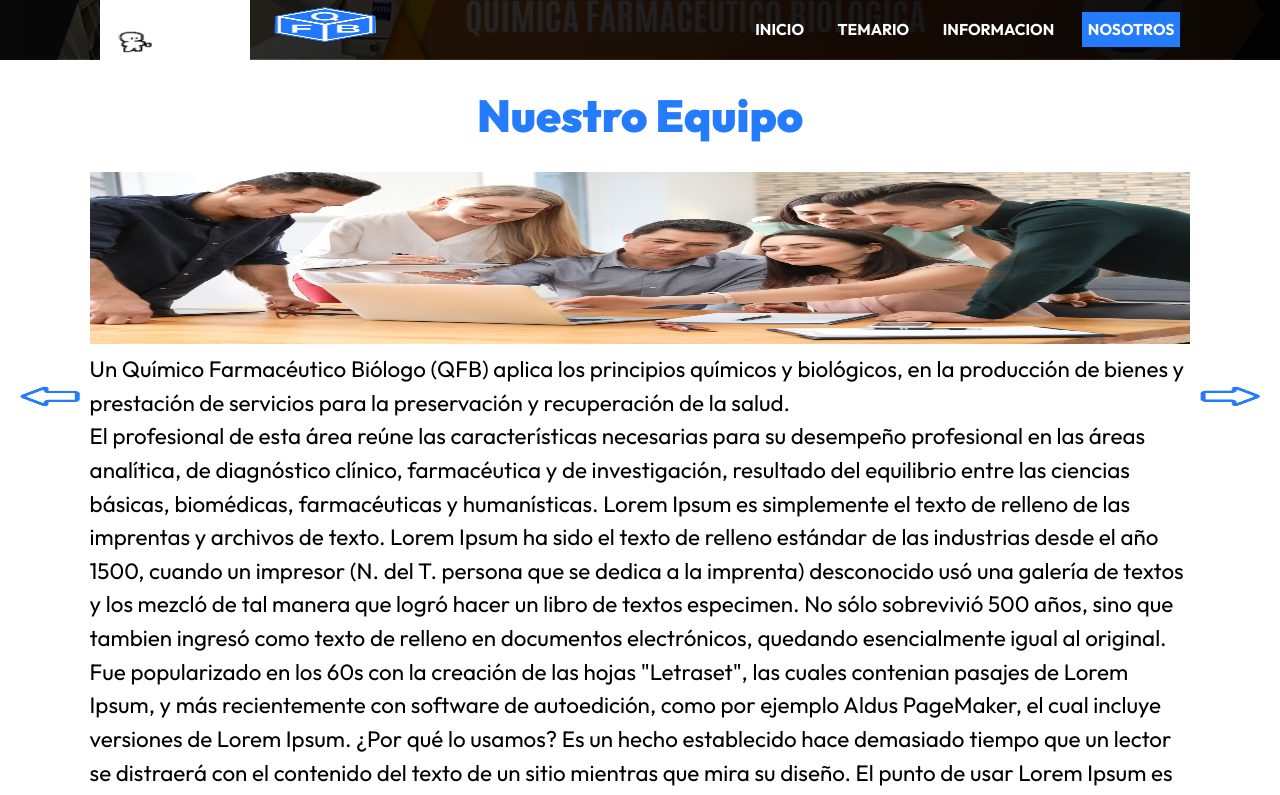
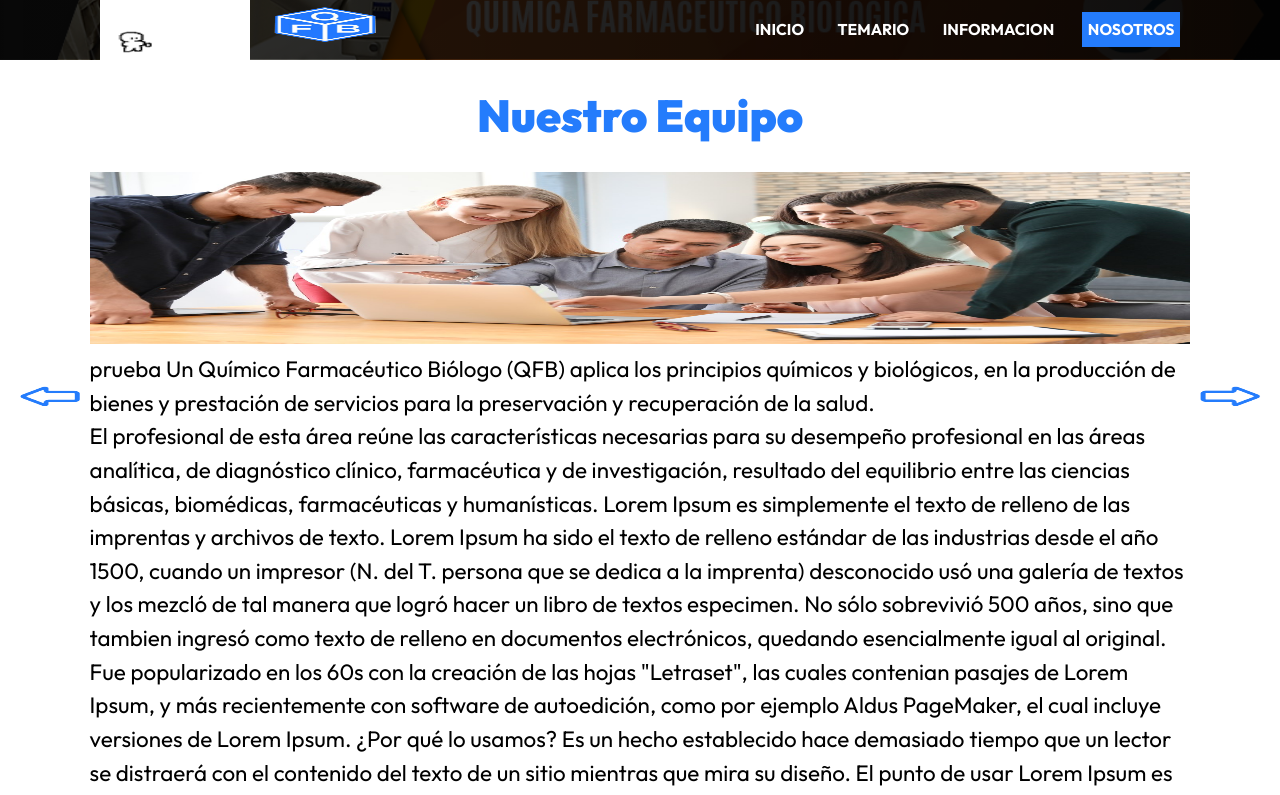
Before and after one commit to GamaRcV/diapositivas, a Next.js app: page /nosotros in a window 1280 px wide. Shown: the top 795 px of the page. Built offline with nearby package versions, Linux system fonts and the light colour scheme.

Commit message:
Se modifica el readme

```diff
--- a/pages/nosotros.js
+++ b/pages/nosotros.js
@@ -17,6 +17,7 @@ export default function Nosotros() {
         <Image className={styles.imagen} src='/img/rey.jpg' width={1920} height={300} alt='Imagen QFB' />
 
           <p>
+            prueba
           Un Químico Farmacéutico Biólogo (QFB) aplica los principios químicos y biológicos, en la producción de bienes y prestación de servicios para la preservación y recuperación de la salud.<br />
             El profesional de esta área reúne las características necesarias para su desempeño profesional en las áreas analítica, de diagnóstico clínico, farmacéutica y de investigación, resultado del equilibrio entre las ciencias básicas, biomédicas, farmacéuticas y humanísticas.
             Lorem Ipsum es simplemente el texto de relleno de las imprentas y archivos de texto. Lorem Ipsum ha sido el texto de relleno estándar de las industrias desde el año 1500, cuando un impresor (N. del T. persona que se dedica a la imprenta) desconocido usó una galería de textos y los mezcló de tal manera que logró hacer un libro de textos especimen. No sólo sobrevivió 500 años, sino que tambien ingresó como texto de relleno en documentos electrónicos, quedando esencialmente igual al original. Fue popularizado en los 60s con la creación de las hojas "Letraset", las cuales contenian pasajes de Lorem Ipsum, y más recientemente con software de autoedición, como por ejemplo Aldus PageMaker, el cual incluye versiones de Lorem Ipsum.
```
Also changed, not shown: 1 other file (tests, documents, lock files or other folders).
